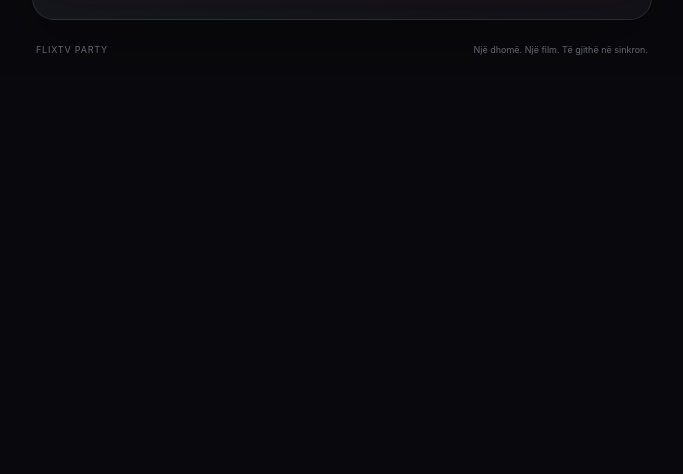
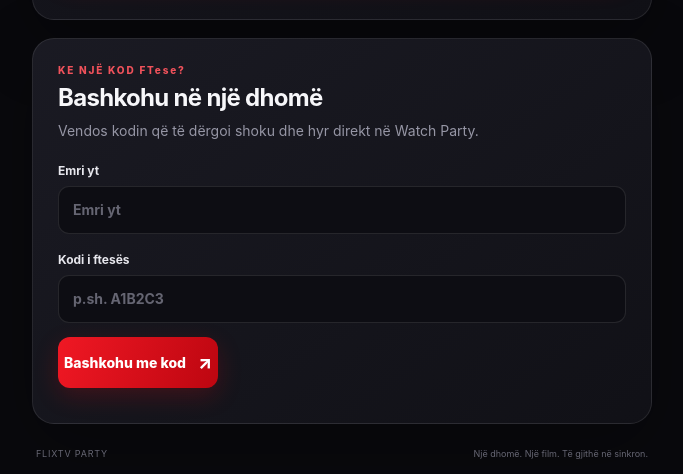
Before and after one commit to leonbojni23-cloud/flixtv-party, a website: page public/index.html in a window 1280 px wide. Shown: the part 959-1433 px from the top of the page, without its empty margins (298-981 px from the left). Before the commit the page ends 1036 px from the top, so only its background shows below. Drawn offline with nearby package versions, Linux system fonts and the light colour scheme.

Commit message:
Add join room by invite code UI

```diff
--- a/public/index.html
+++ b/public/index.html
@@ -32,6 +32,15 @@
         <p class="error" id="error" role="alert"></p>
       </form>
     </section>
+    <section class="join-card join-code-card" id="join-code-card">
+      <div class="step">KE NJË KOD FTese?</div><h2>Bashkohu në një dhomë</h2>
+      <p class="muted">Vendos kodin që të dërgoi shoku dhe hyr direkt në Watch Party.</p>
+      <label>Emri yt<input id="code-username" maxlength="32" placeholder="Emri yt" autocomplete="nickname"></label>
+      <label>Kodi i ftesës<input id="invite-code-input" maxlength="32" placeholder="p.sh. A1B2C3" autocapitalize="characters" autocomplete="one-time-code"></label>
+      <button class="primary" id="join-by-code" type="button">Bashkohu me kod <span>↗</span></button>
+      <p class="error" id="code-error" role="alert"></p>
+      <div class="join-status" id="code-status"></div>
+    </section>
     <section class="result hidden" id="result" aria-live="polite">
       <div class="success-mark">✓</div><div class="step">02 / GATI PËR FILM</div><h2>Dhomën e krijuam.</h2>
       <p class="muted">Dërgo ftesën te miqtë. Mbaje kodin e host-it privat.</p>
```
